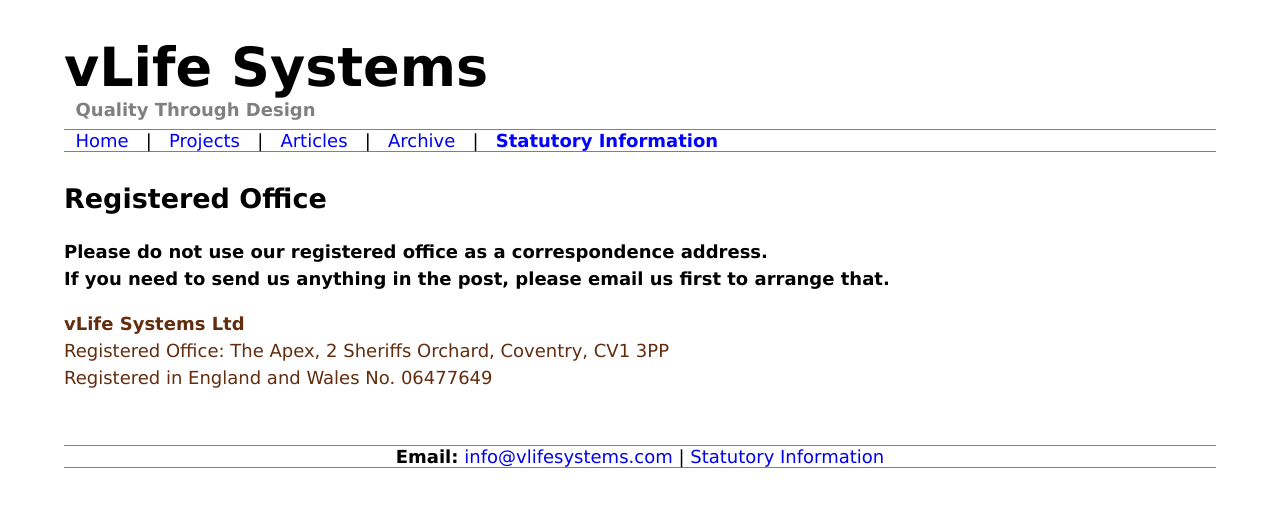
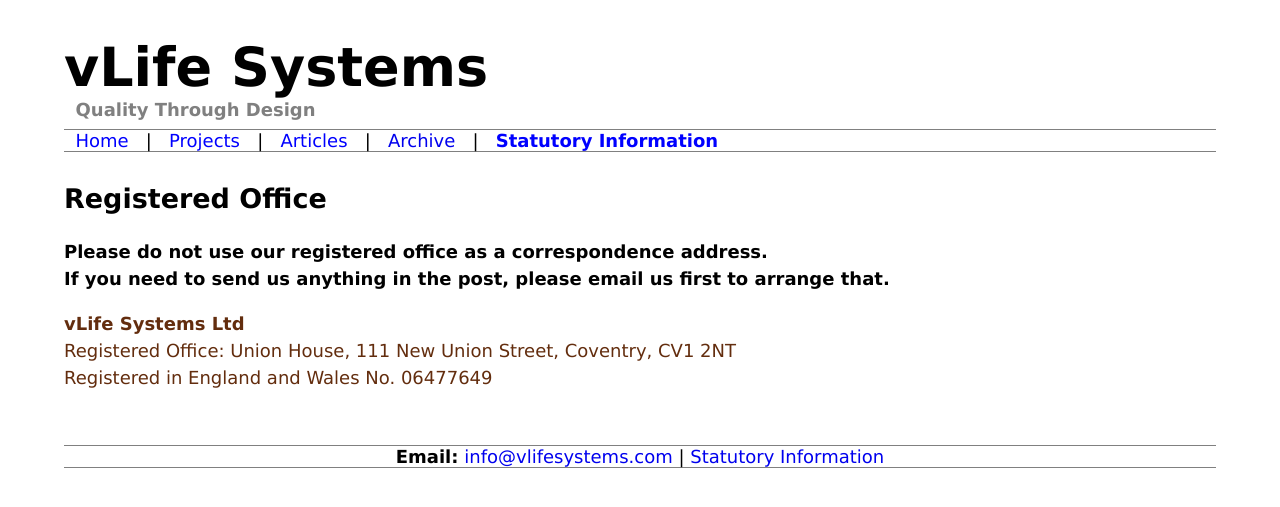
Before and after one commit to vlifesystems/vlifesystems.github.io, a Jekyll site: the page built from statinfo.html, in a window 1280 px wide. Shown: the top 507 px of the page. Built offline with Jekyll 4.4.1, drawn with Linux system fonts in a browser that asks for light colours.

Commit message:
Change registered office address

```diff
--- a/statinfo.html
+++ b/statinfo.html
@@ -10,5 +10,5 @@
 
 <p id="registeredOffice">
 <strong>vLife Systems Ltd</strong><br />
-Registered Office: The Apex, 2 Sheriffs Orchard, Coventry, CV1 3PP<br />
+Registered Office: Union House, 111 New Union Street, Coventry, CV1 2NT<br />
 Registered in England and Wales No. 06477649</p>
```
